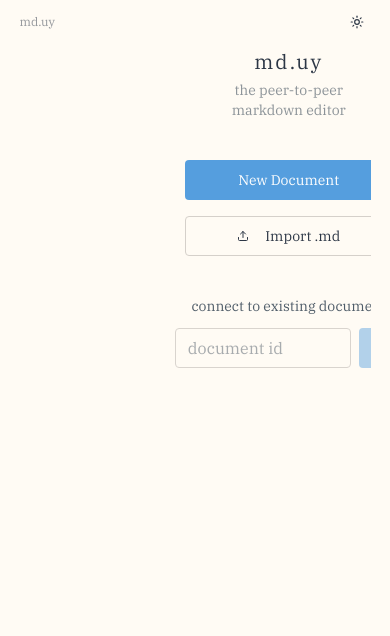
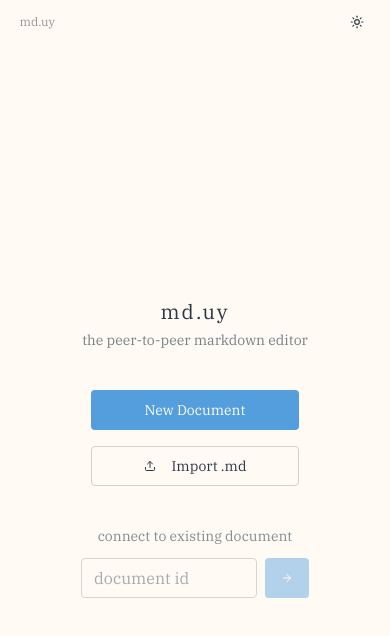
Before and after one commit to mateoroldos/md.uy, a SvelteKit app: page / in a window 390 px wide. Shown: the top 636 px of the page. Built offline with nearby package versions, Linux system fonts and the light colour scheme.

Commit message:
responsive styles improvements

```diff
--- a/src/lib/components/ShareButton.svelte
+++ b/src/lib/components/ShareButton.svelte
@@ -40,7 +40,7 @@
 	});
 </script>
 
-<Button variant="ghost" size="sm" onclick={shareURL} shortcut={KEYMAP['COPY_URL']}>
+<Button variant="outline" size="sm" onclick={shareURL} shortcut={KEYMAP['COPY_URL']} class="ml-3">
 	{#if shared}
 		<div in:fly={{ duration: 300, y: -5 }}>
 			<Check class="size-3! text-green-500" />
@@ -50,5 +50,6 @@
 			<Share2 class="size-3! opacity-80" />
 		</div>
 	{/if}
+	Share
 	<KeyboardShortcut shortcut={KEYMAP['COPY_URL']} />
 </Button>
--- a/src/lib/keymap/keymap.ts
+++ b/src/lib/keymap/keymap.ts
@@ -21,7 +21,7 @@ export const KEYMAP: Record<Actions, Shortcut> = {
 		control: true
 	},
 	COPY_URL: {
-		code: 'KeyS',
+		code: 'KeyD',
 		alt: false,
 		shift: false,
 		control: true
@@ -33,7 +33,7 @@ export const KEYMAP: Record<Actions, Shortcut> = {
 		control: true
 	},
 	DOWNLOAD_CONTENT: {
-		code: 'KeyD',
+		code: 'KeyS',
 		alt: false,
 		shift: false,
 		control: true
--- a/src/routes/+layout.svelte
+++ b/src/routes/+layout.svelte
@@ -14,8 +14,8 @@
 	<div class="flex items-center justify-start py-2 text-xs md:px-3">
 		<a href="/" class="text-foreground/50">md.uy</a>
 		{#if page.params.id}
-			<span class="text-foreground/50">/</span>
-			<span class="font-mono">{`${page.params.id}`}</span>
+			<span class="text-foreground/50 ml-1">/</span>
+			<span class="ml-1 pt-[2px] font-mono">{`${page.params.id}`}</span>
 		{/if}
 	</div>
 	{@render children()}
--- a/src/routes/+page.svelte
+++ b/src/routes/+page.svelte
@@ -43,11 +43,11 @@
 </script>
 
 <div
-	class="col-start-2 row-start-2 container mx-auto flex max-w-3xl flex-1 flex-col justify-center"
+	class="col-span-2 row-start-3 container mx-auto flex max-w-3xl flex-1 flex-col justify-center md:col-span-1 md:col-start-2 md:row-start-2"
 >
 	<div class="mb-10 text-center">
 		<h1 class="mb-1 text-center text-xl font-light tracking-widest">md.uy</h1>
-		<p class="text-muted-foreground/60 text-sm">the peer-to-peer markdown editor</p>
+		<p class="text-muted-foreground/70 text-sm">the peer-to-peer markdown editor</p>
 	</div>
 
 	<div class="flex flex-col items-center gap-10">
@@ -67,7 +67,7 @@
 		</div>
 
 		<div class="text-center opacity-90">
-			<p class="text-muted-foreground mb-3 text-sm">connect to existing document</p>
+			<p class="text-muted-foreground/70 mb-3 text-sm">connect to existing document</p>
 			<div class="flex justify-center gap-2">
 				<Input
 					class="w-44"
--- a/src/routes/[id]/+page.svelte
+++ b/src/routes/[id]/+page.svelte
@@ -38,9 +38,9 @@
 >
 	<EditorModeToggle bind:viewMode />
 	<div class="flex flex-row items-center gap-1 md:gap-2">
-		<ShareButton />
 		<CopyButton {ydoc} />
 		<DownloadButton {ydoc} />
+		<ShareButton />
 	</div>
 </div>
 <div
```
